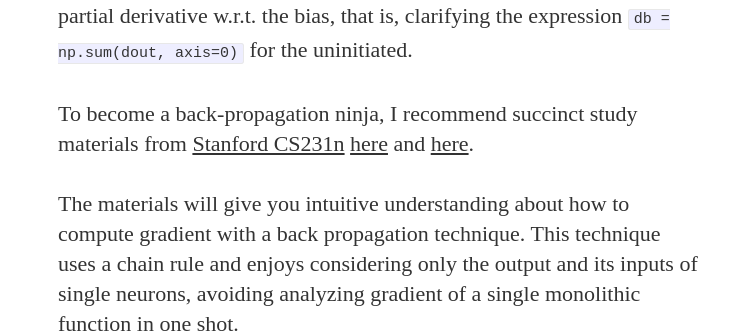
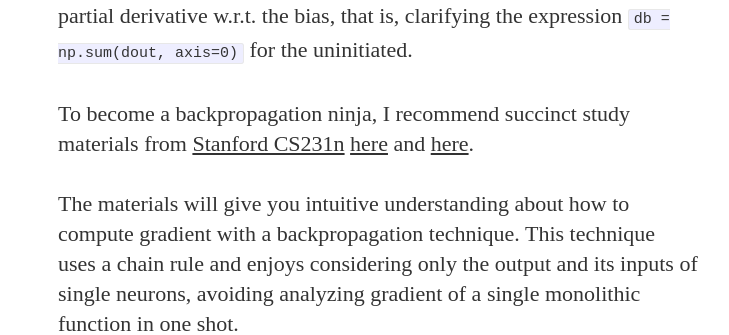
Before and after one commit to nimitpattanasri/mlxai.github.io, a Jekyll site: the page built from _posts/2017-01-10-a-modular-approach-to-implementing-fully-connected-neural-networks.md, in a window 1280 px wide and 900 px high, scrolled down 362 px. Shown: the part 159-494 px from the top of the window, without its empty margins (262-991 px from the left). Built offline with Jekyll 4.4.1, drawn with Linux system fonts in a browser that asks for light colours; nearby versions of some CDN libraries; some web fonts are replaced; formulas are drawn with MathJax 3.

Commit message:
fix a typo

```diff
--- a/_posts/2017-01-10-a-modular-approach-to-implementing-fully-connected-neural-networks.md
+++ b/_posts/2017-01-10-a-modular-approach-to-implementing-fully-connected-neural-networks.md
@@ -5,9 +5,9 @@ title: A Modular Approach to Implementing Fully-Connected Neural Networks
 
 I write this post to clarify non-trivial issues in implementing forward and backward layers of fully-connected neural networks. The code is short and seems intuitive. However, I would like to elaborate on finding partial derivative w.r.t. the bias, that is, clarifying the expression `db = np.sum(dout, axis=0)` for the uninitiated.
 
-To become a back-propagation ninja, I recommend succinct study materials from [Stanford CS231n](http://vision.stanford.edu/teaching/cs231n/syllabus.html) [here](http://cs231n.github.io/optimization-2/) and [here](http://cs231n.github.io/neural-networks-case-study/).
+To become a backpropagation ninja, I recommend succinct study materials from [Stanford CS231n](http://vision.stanford.edu/teaching/cs231n/syllabus.html) [here](http://cs231n.github.io/optimization-2/) and [here](http://cs231n.github.io/neural-networks-case-study/).
 
-The materials will give you intuitive understanding about how to compute gradient with a back propagation technique. This technique uses a chain rule and enjoys considering only the output and its inputs of single neurons, avoiding analyzing gradient of a single monolithic function in one shot.
+The materials will give you intuitive understanding about how to compute gradient with a backpropagation technique. This technique uses a chain rule and enjoys considering only the output and its inputs of single neurons, avoiding analyzing gradient of a single monolithic function in one shot.
 
 The exercise [FullyConnectedNets.ipynb](http://vision.stanford.edu/teaching/cs231n/winter1516_assignment2.zip) provided with the materials will introduce you to a modular layer design, and then use those layers to implement fully-connected networks of arbitrary depth.
 
```
Also changed, not shown: 2 other files.
